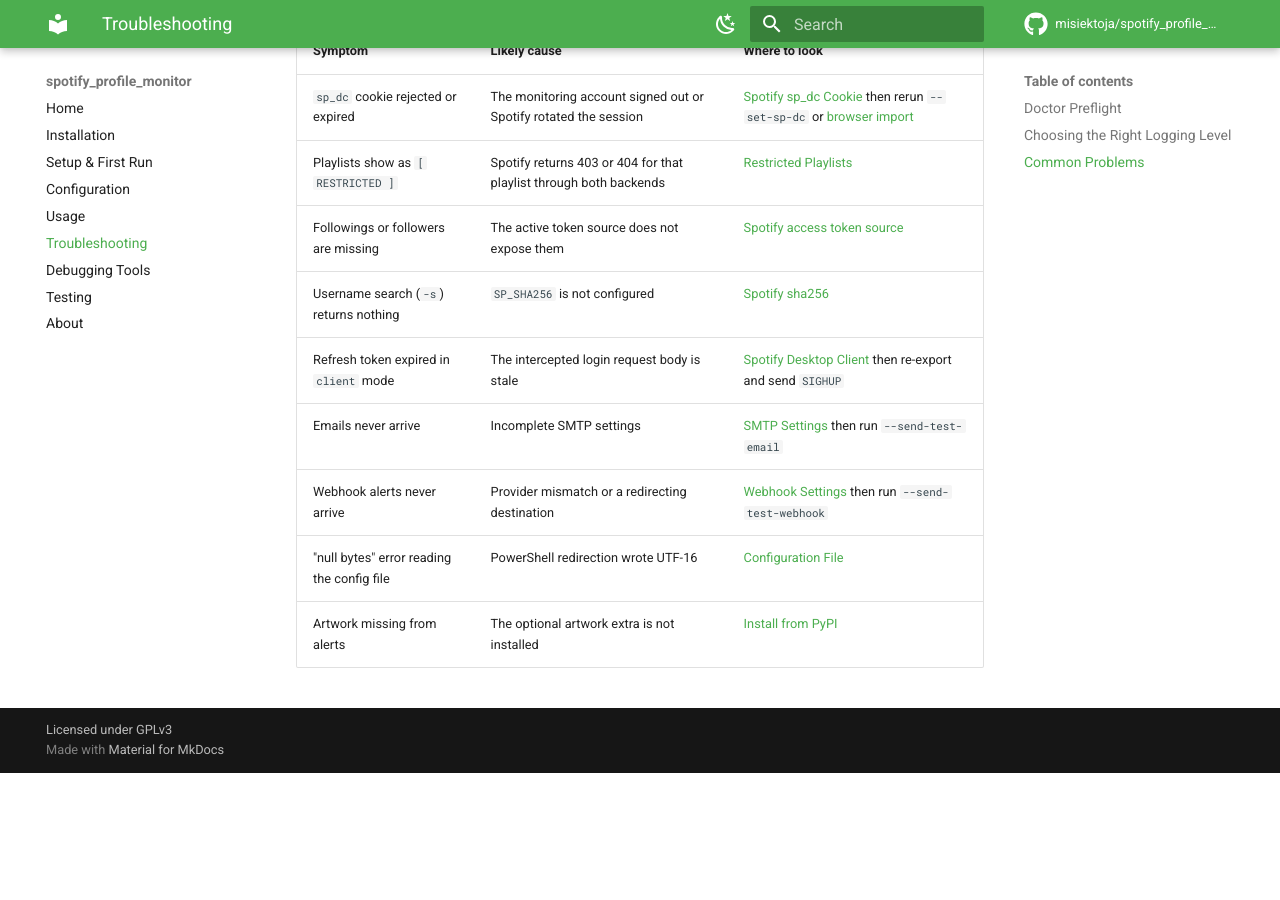
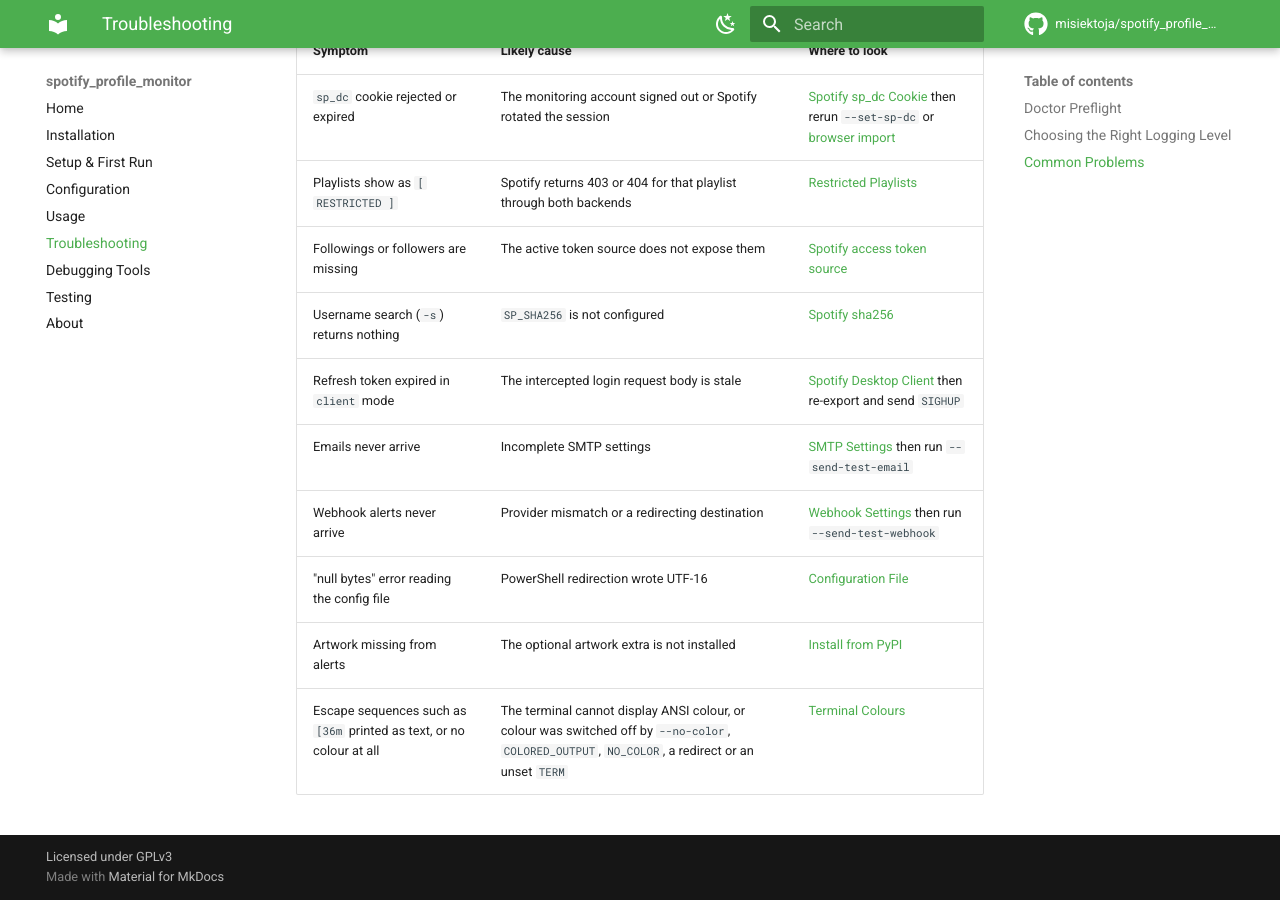
Before and after one commit to misiektoja/spotify_profile_monitor, an MkDocs documentation site: the page built from docs/troubleshooting.md, in a window 1280 px wide and 900 px high, scrolled down 1317 px. Built offline with MkDocs 1.6.1 and Material for MkDocs 9.7.7, drawn with Linux system fonts in a browser that asks for light colours; comment, search, counter and statistics services are not loaded; before the commit the page ends 2090 px from its top, so only the background shows below that.

Commit message:
docs(troubleshooting): explain missing or broken terminal colours

```diff
--- a/docs/troubleshooting.md
+++ b/docs/troubleshooting.md
@@ -48,3 +48,4 @@
 | Webhook alerts never arrive | Provider mismatch or a redirecting destination | [Webhook Settings](configuration.md#webhook-settings) then run `--send-test-webhook` |
 | "null bytes" error reading the config file | PowerShell redirection wrote UTF-16 | [Configuration File](configuration.md#configuration-file) |
 | Artwork missing from alerts | The optional artwork extra is not installed | [Install from PyPI](installation.md#install-from-pypi) |
+| Escape sequences such as `[36m` printed as text, or no colour at all | The terminal cannot display ANSI colour, or colour was switched off by `--no-color`, `COLORED_OUTPUT`, `NO_COLOR`, a redirect or an unset `TERM` | [Terminal Colours](configuration.md#terminal-colours) |
```
